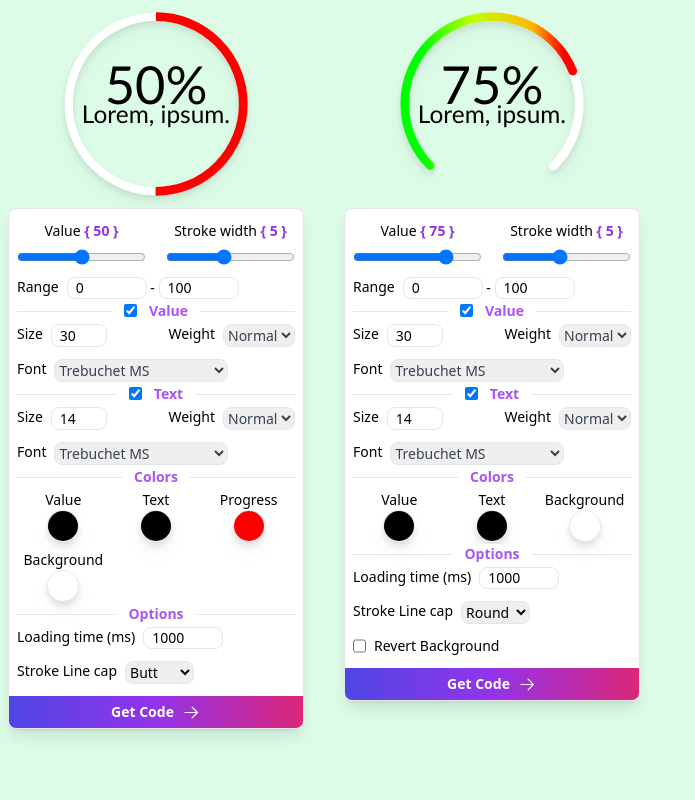
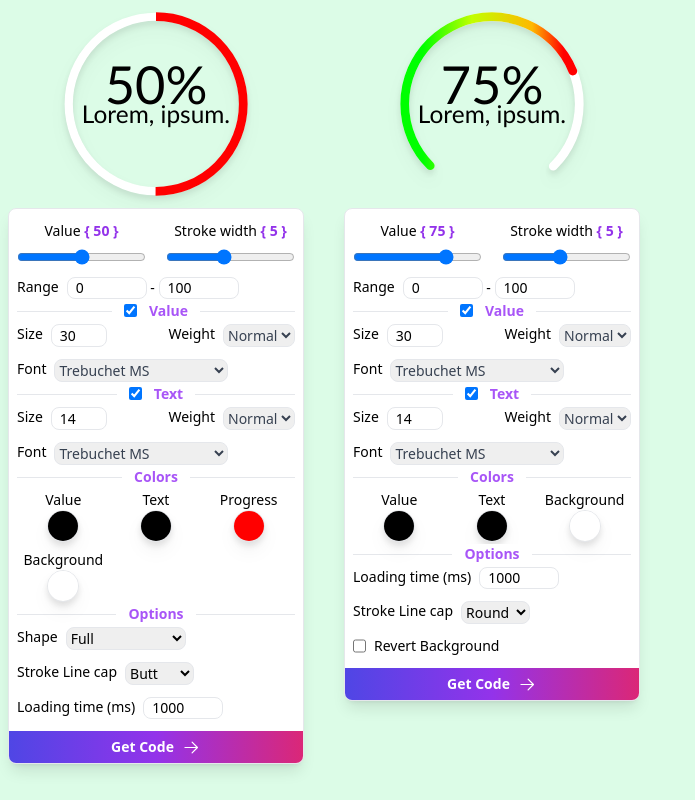
Before and after one commit to alptugidin/react-circular-progress-bar, a React (Vite) app: page / in a window 1280 px wide. Shown: the whole page, without its empty margins (0-695 px from the left). Built offline with nearby package versions, Linux system fonts and the light colour scheme.

Commit message:
add shape

```diff
--- a/src/components/FlatDemo/FlatDemo.tsx
+++ b/src/components/FlatDemo/FlatDemo.tsx
@@ -22,7 +22,8 @@ const FlatDemo: React.FC = () => {
       loadingTime: 1000,
       text: 'Lorem, ipsum.',
       bgColor: '#ffffff',
-      strokeLinecap: 'butt'
+      strokeLinecap: 'butt',
+      shape: 'full'
     }
   );
   const [progress, setProgress] = useState(flatOptions.range.to / 2);
@@ -38,6 +39,7 @@ const FlatDemo: React.FC = () => {
           sx={{
             barColor: flatOptions.strokeColor,
             barWidth: flatOptions.strokeWidth,
+            shape: flatOptions.shape,
             loadingTime: flatOptions.loadingTime,
             valueSize: flatOptions.valueSize,
             textSize: flatOptions.textSize,
--- a/src/components/FlatDemo/Settings.tsx
+++ b/src/components/FlatDemo/Settings.tsx
@@ -1,5 +1,5 @@
 import React, { useRef, useState } from 'react';
-import { FontWeight, IFlatSettings, StrokeLineCap } from '../../types';
+import { FontWeight, IFlatSettings, Shape, StrokeLineCap } from '../../types';
 import { fontFamilies } from '../../features/fontFamilies';
 import { FontFamily } from '../../../lib/types';
 import CodeHighlighter from '../CodeHighlighter/CodeHighlighter';
@@ -13,6 +13,7 @@ const Settings: React.FC<IFlatSettings> = (props) => {
 \tsx={{
 \t\tbarColor: '${props.flatOptions.strokeColor}',
 \t\tbarWidth: ${props.flatOptions.strokeWidth},
+\t\tshape: '${props.flatOptions.shape}',
 \t\tloadingTime: ${props.flatOptions.loadingTime},
 \t\tvalueSize: ${props.flatOptions.valueSize},
 \t\ttextSize: ${props.flatOptions.textSize},
@@ -246,12 +247,15 @@ const Settings: React.FC<IFlatSettings> = (props) => {
             <span className='text-purple-500 font-semibold bg-white pr-3 pl-3'>Options</span>
           </label>
           <div className='flex gap-2'>
-            <span className=''>Loading time {'(ms)'}</span>
-            <input
-              type="text"
-              value={props.flatOptions.loadingTime}
-              onChange={(e) => props.setFlatOptions({ ...props.flatOptions, loadingTime: parseInt(e.target.value) })}
-              className='border rounded-lg outline-none pl-2 focus:border-400 w-20 '/>
+            <span>Shape</span>
+            <select className='border rounded-lg outline-none'
+              value={props.flatOptions.shape}
+              onChange={(e) => props.setFlatOptions((prev) => ({ ...prev, shape: e.target.value as Shape }))}
+            >
+              <option value="full">Full</option>
+              <option value="threequarters">Three quarters</option>
+              <option value="half">Half</option>
+            </select>
           </div>
           <div className='flex gap-2'>
             <span>Stroke Line cap</span>
@@ -263,6 +267,14 @@ const Settings: React.FC<IFlatSettings> = (props) => {
               <option value="round">Round</option>
               <option value="square">Square</option>
             </select>
+          </div>
+          <div className='flex gap-2'>
+            <span className=''>Loading time {'(ms)'}</span>
+            <input
+              type="text"
+              value={props.flatOptions.loadingTime}
+              onChange={(e) => props.setFlatOptions({ ...props.flatOptions, loadingTime: parseInt(e.target.value) })}
+              className='border rounded-lg outline-none pl-2 focus:border-400 w-20 '/>
           </div>
         </div>
         <div className='absolute bottom-0 bg-gradient-to-r from-indigo-600 via-purple-600 to-pink-600 w-full left-0'>
```
